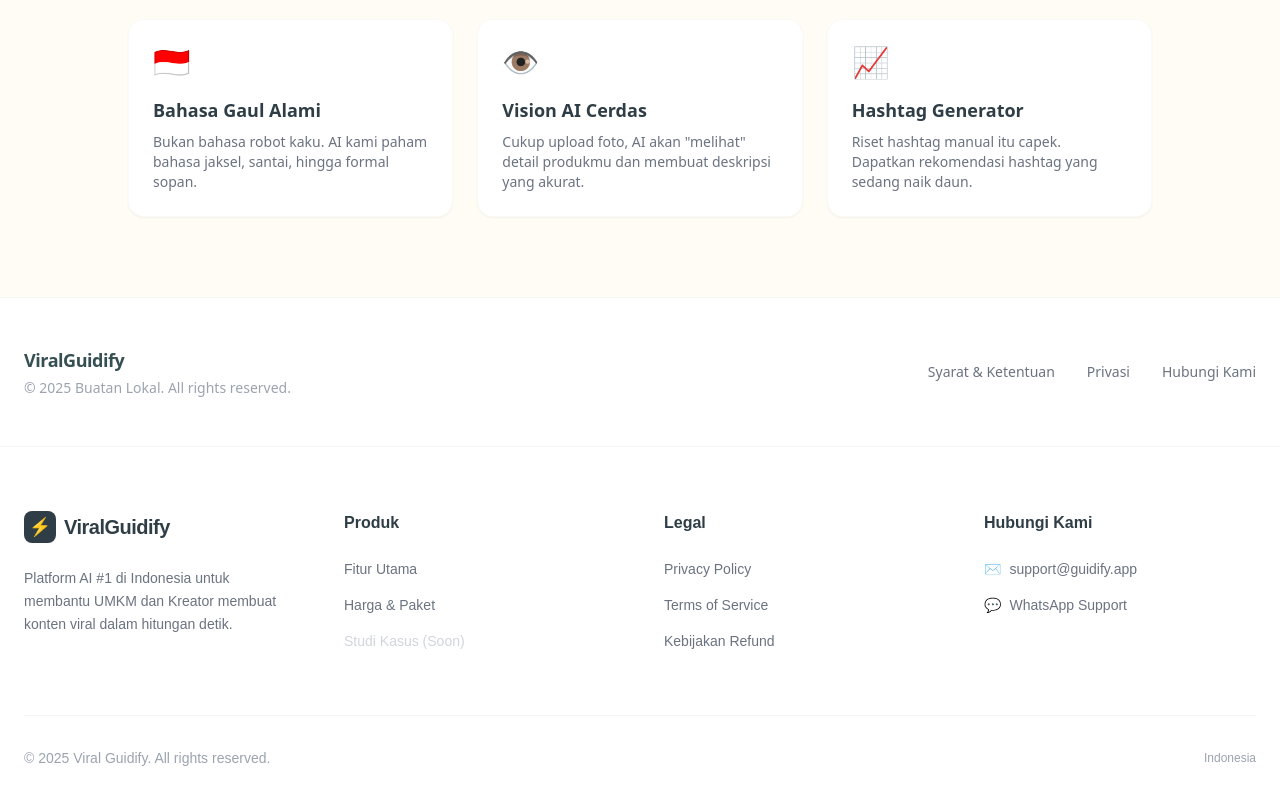
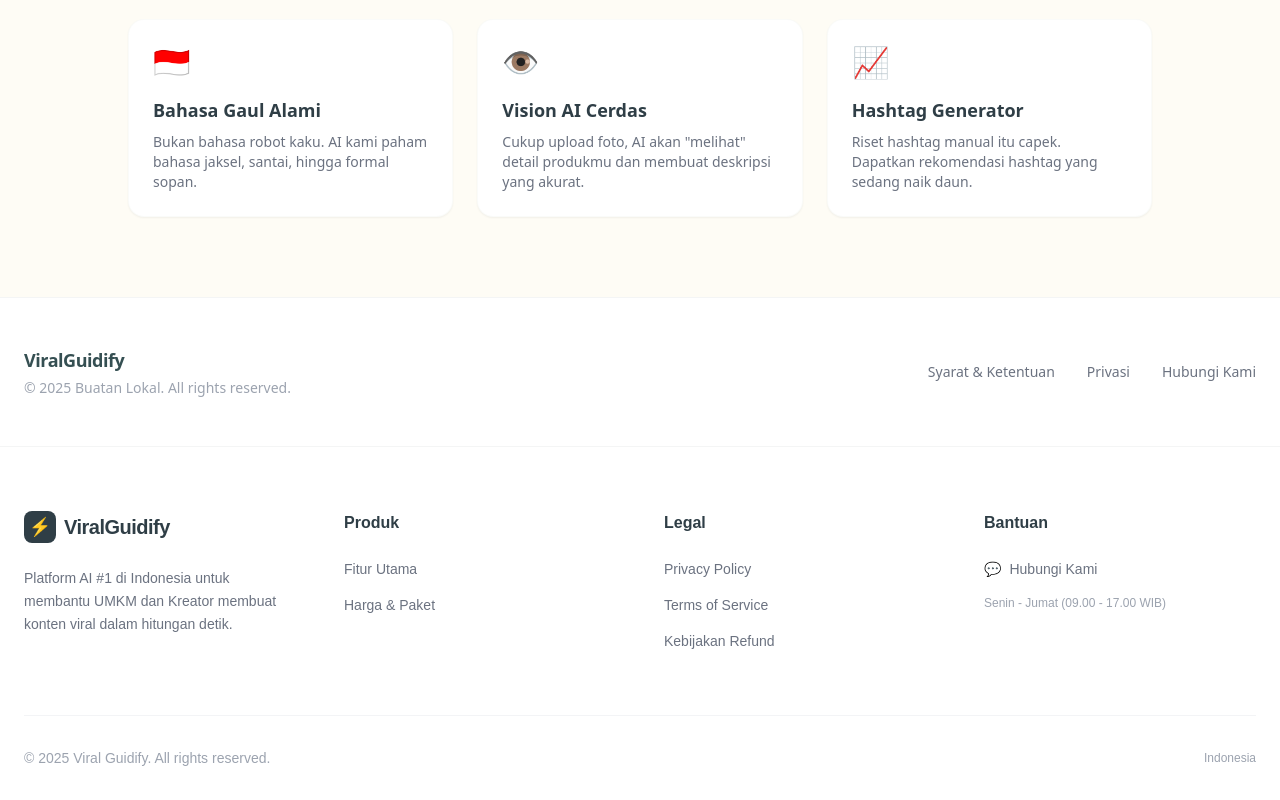
Before and after one commit to tukaoffcial27/viral-guidify, a Next.js app: page / in a window 1280 px wide. Shown: the part 577-1377 px from the top of the page. Built offline with nearby package versions, Linux system fonts and the light colour scheme.

Commit message:
Update footer: hapus testimoni & fix link contact refund

```diff
--- a/components/Footer.tsx
+++ b/components/Footer.tsx
@@ -18,17 +18,16 @@ export default function Footer() {
             </p>
           </div>
 
-          {/* Kolom 2: Produk */}
+          {/* Kolom 2: Produk (Sudah Bersih) */}
           <div>
             <h4 className="font-bold text-luxury-dark mb-6">Produk</h4>
             <ul className="space-y-4 text-sm text-gray-500">
               <li><Link href="/dashboard" className="hover:text-luxury-green transition-colors">Fitur Utama</Link></li>
               <li><Link href="/pricing" className="hover:text-luxury-green transition-colors">Harga & Paket</Link></li>
-              <li><span className="text-gray-300 cursor-not-allowed">Studi Kasus (Soon)</span></li>
             </ul>
           </div>
 
-          {/* Kolom 3: Legal (SUDAH DIPERBAIKI) */}
+          {/* Kolom 3: Legal (Link Refund Sudah Benar) */}
           <div>
             <h4 className="font-bold text-luxury-dark mb-6">Legal</h4>
             <ul className="space-y-4 text-sm text-gray-500">
@@ -38,17 +37,18 @@ export default function Footer() {
             </ul>
           </div>
 
-          {/* Kolom 4: Hubungi */}
+          {/* Kolom 4: Hubungi Kami (Link ke Page Contact) */}
           <div>
-            <h4 className="font-bold text-luxury-dark mb-6">Hubungi Kami</h4>
+            <h4 className="font-bold text-luxury-dark mb-6">Bantuan</h4>
             <ul className="space-y-4 text-sm text-gray-500">
-              <li className="flex items-center gap-2">
-                <span>✉️</span>
-                <a href="mailto:support@guidify.app" className="hover:text-luxury-green transition-colors">support@guidify.app</a>
+               <li>
+                <Link href="/contact" className="flex items-center gap-2 hover:text-luxury-green transition-colors group">
+                  <span>💬</span>
+                  <span className="group-hover:underline">Hubungi Kami</span>
+                </Link>
               </li>
-              <li className="flex items-center gap-2">
-                <span>💬</span>
-                <Link href="/contact" className="hover:text-luxury-green transition-colors">WhatsApp Support</Link>
+              <li className="text-gray-400 text-xs mt-4">
+                Senin - Jumat (09.00 - 17.00 WIB)
               </li>
             </ul>
           </div>
```
